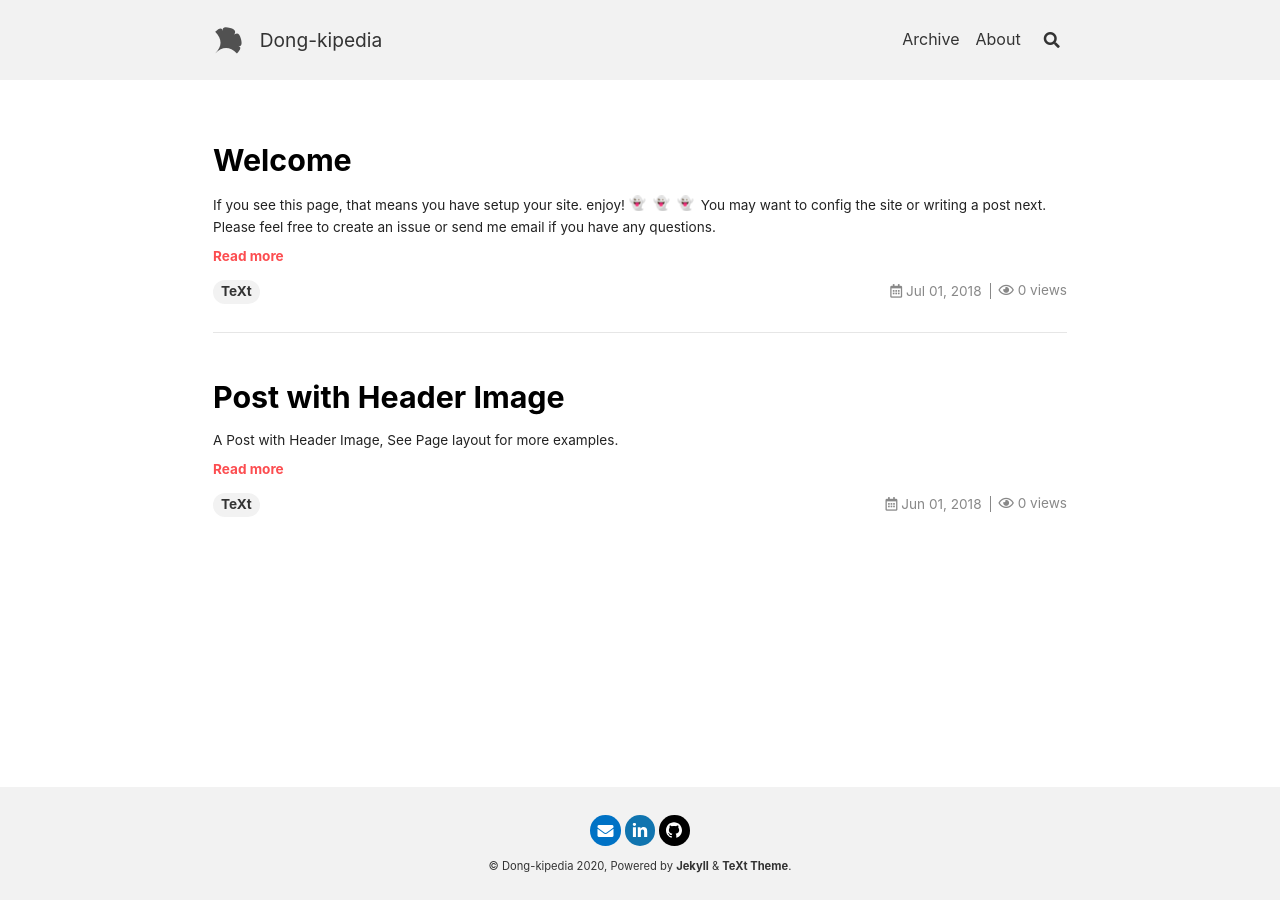
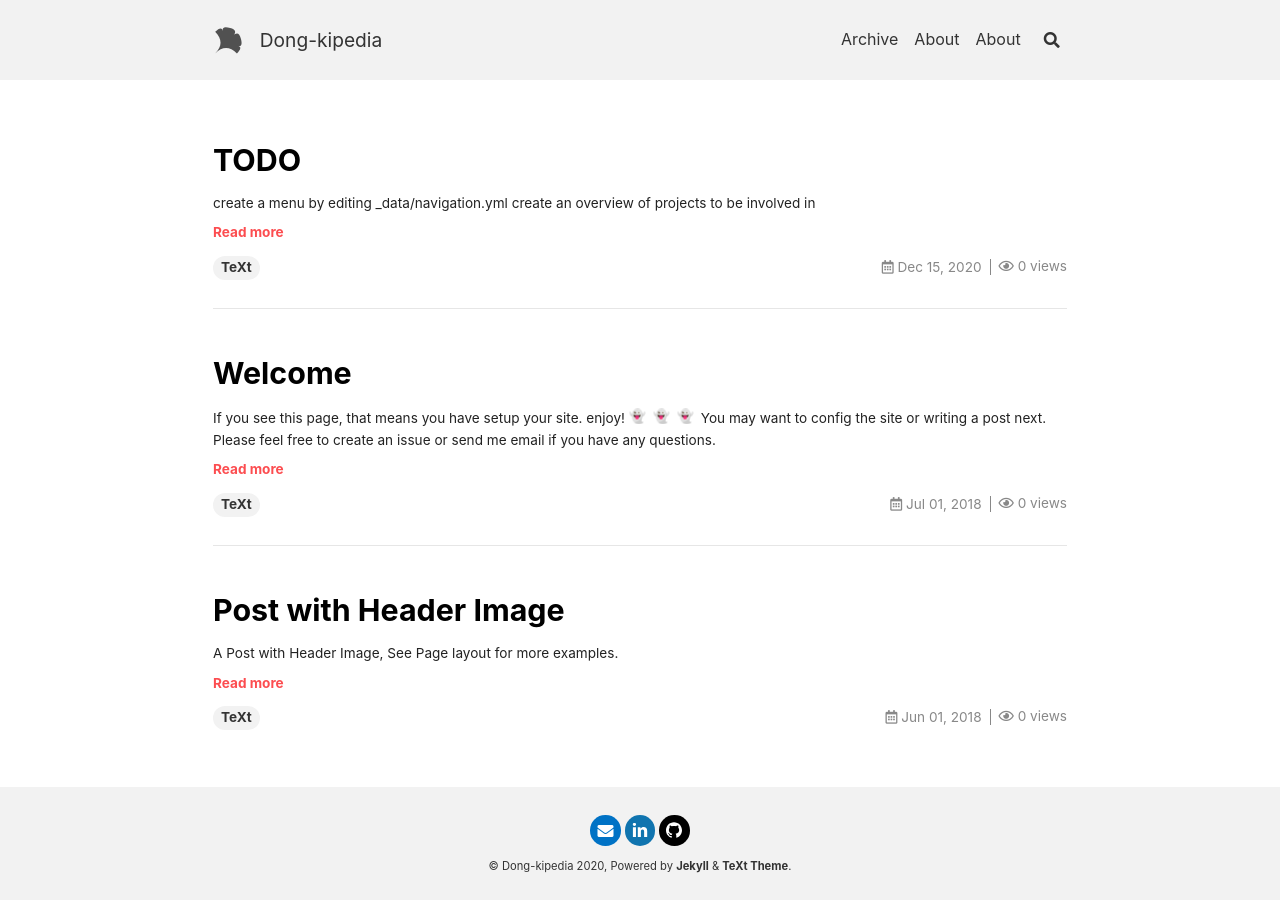
Before and after one commit to dongwook-chan/dongwook-chan.github.io, a Jekyll site: the page built from index.html, in a window 1280 px wide. Built offline with Jekyll 4.4.1, drawn with Linux system fonts in a browser that asks for light colours; nearby versions of some CDN libraries; emoji names are drawn with the system emoji font; the list of posts is cut into pages by our own code; comment, search, counter and statistics services are not loaded.

Commit message:
add TODO post

```diff
--- /dev/null
+++ b/_posts/2020-12-15-TODO.md
@@ -0,0 +1,9 @@
+---
+title: TODO
+tags: TeXt
+key: dong-TODO
+mathjax: true
+---
+
+1. create a menu by editing _data/navigation.yml
+2. create an overview of projects to be involved in
```
Also changed, not shown: _data/navigation.yml (+25 -0 lines).
